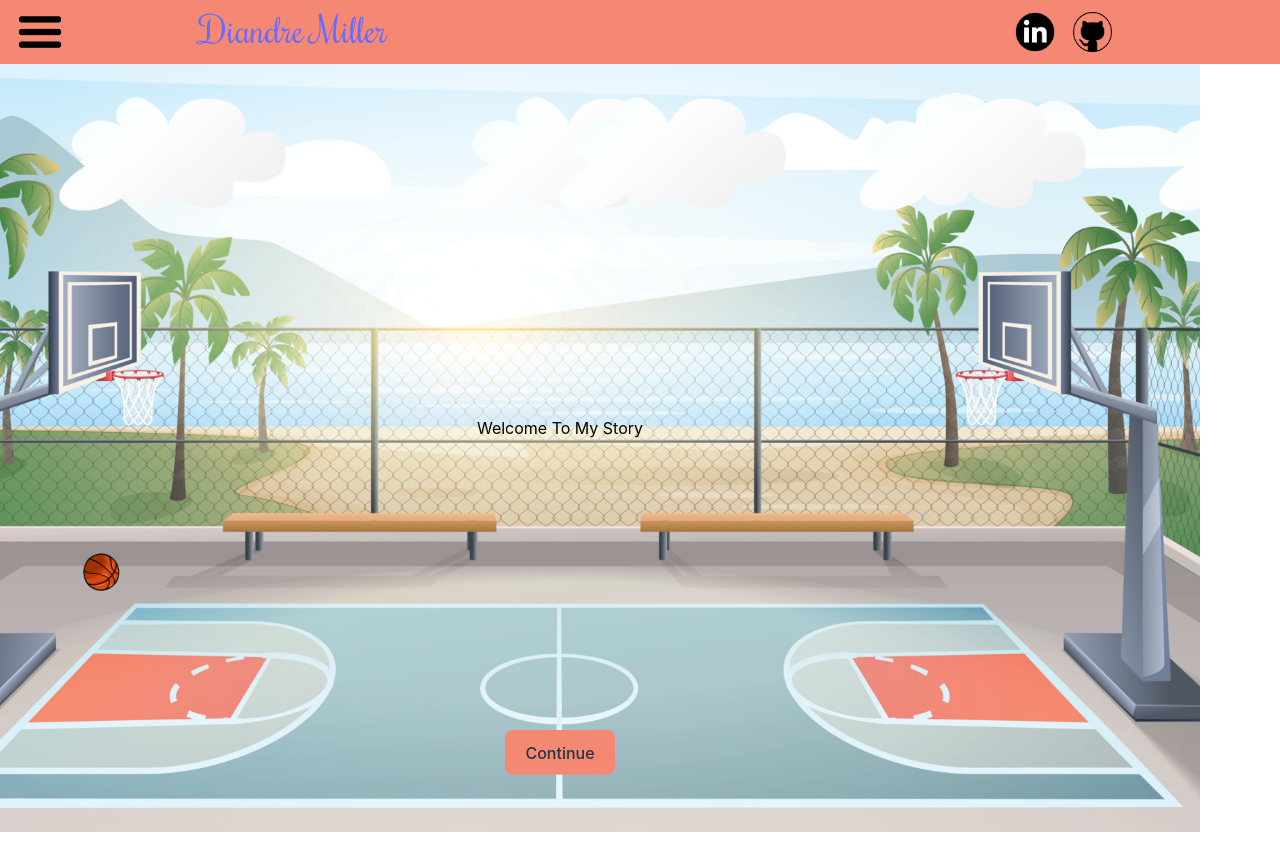
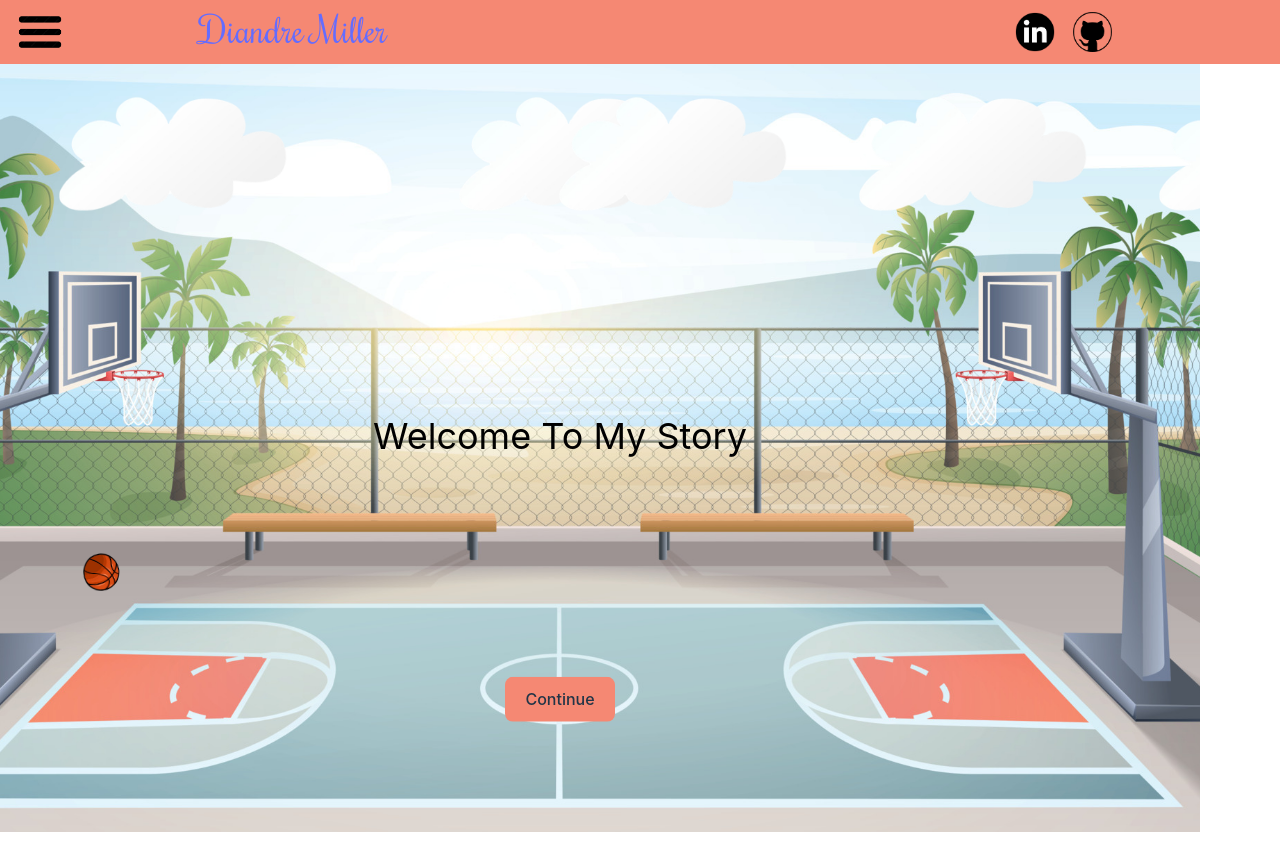
Before and after one commit to DiandreMiller/resume, a React (Vite) app: page / in a window 1280 px wide. Both pictures are taken after a click on the button "Click Here To Get Started!". Built offline with nearby package versions, Linux system fonts and the light colour scheme.

Commit message:
functionality: fixed instructions bug

```diff
--- a/src/Components/BasketballCourt.tsx
+++ b/src/Components/BasketballCourt.tsx
@@ -83,7 +83,14 @@ const BasketballCourt: React.FC<HomeProps> = ({ instructions }) => {
             )}
 
             {isInstructionButtonVisible && (
-                <button className="button animate-bounce" style={{ marginTop: '300px' }} onClick={handleContinue}> Continue </button>
+                <div className="absolute left-0 right-0 bottom-[100px] flex justify-center ">
+                    <button
+                        className="button animate-bounce"
+                        onClick={handleContinue}
+                    >
+                        Continue
+                    </button>
+                </div>
             )}
         </div>
     );
--- a/src/Components/Typewriter.tsx
+++ b/src/Components/Typewriter.tsx
@@ -17,7 +17,14 @@ const TypeWriter = ({instructions}: {instructions: string}) => {
         }
     }, [currentIndex, instructions]);
 
-    return <div className='text-black'>{currentText}</div>;
+    return (
+        // justify-center items-center text-center
+        <div className='flex w-full justify-center items-center'>
+            <div className='w-1/2 text-black text-4xl text-center'>
+                {currentText}
+            </div>
+        </div>
+    )
 }
 
 export default TypeWriter;
```
